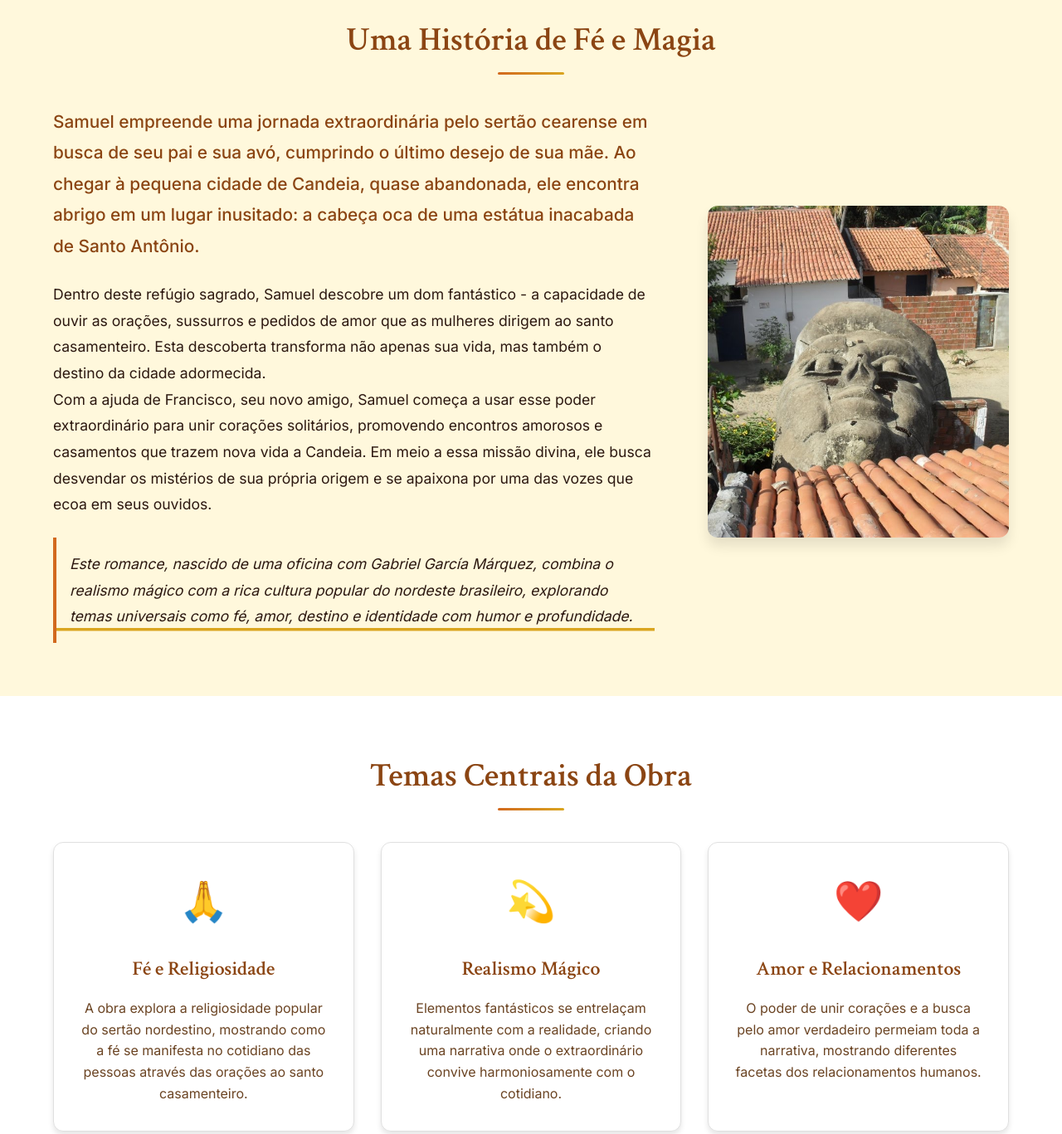
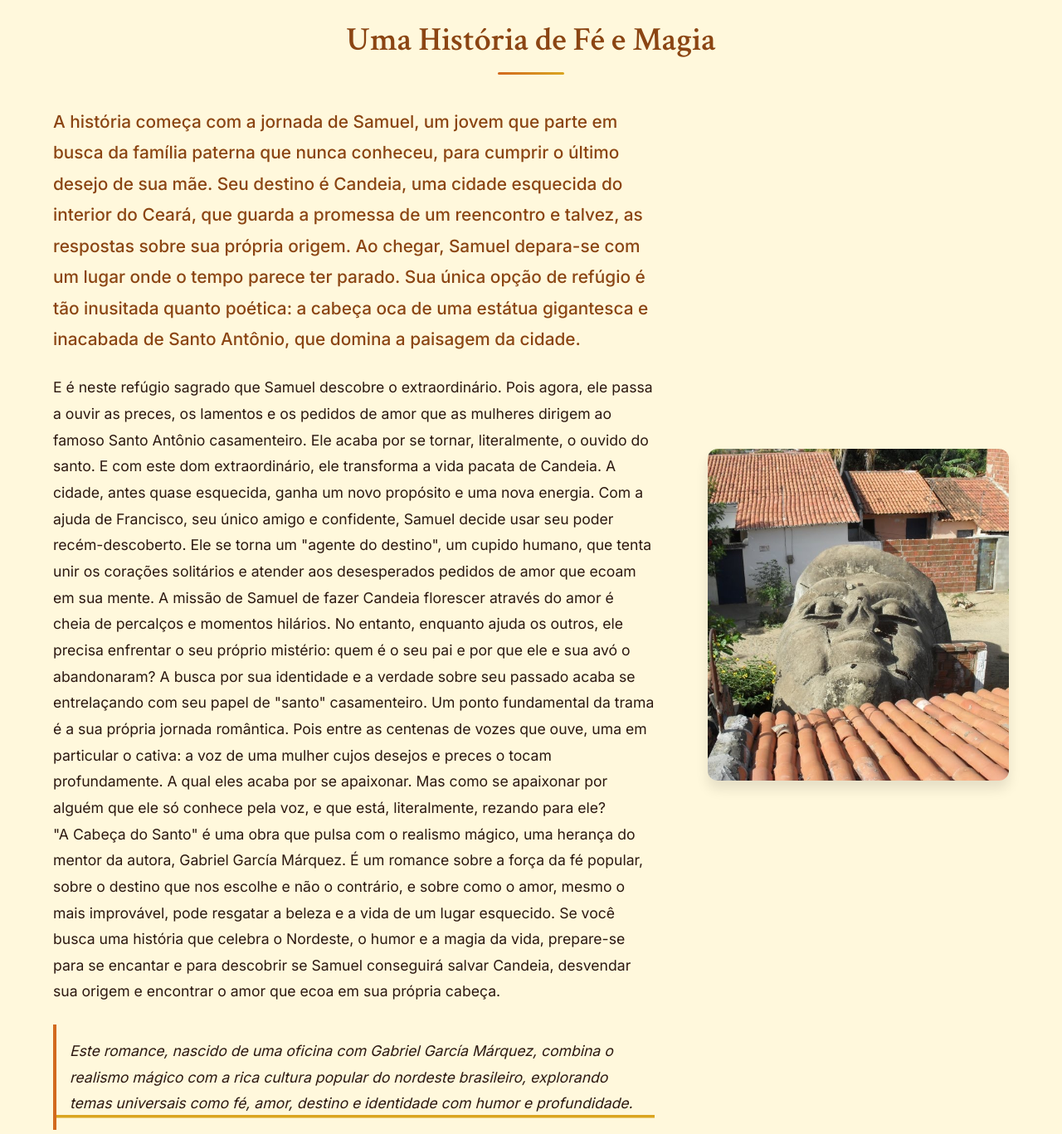
Before and after one commit to gabriel24felipe/Trabalho-de-Antropologia, a plain HTML site: page index.html in a window 1280 px wide. Shown: the part 760-2127 px from the top of the page at 83% size. Drawn offline with Linux system fonts and the light colour scheme.

Commit message:
Update index.html

```diff
--- a/index.html
+++ b/index.html
@@ -61,11 +61,17 @@
                 <h2 class="section-title">Uma História de Fé e Magia</h2>
                 <div class="synopsis-content">
                     <div class="synopsis-text">
-                        <p class="lead">Samuel empreende uma jornada extraordinária pelo sertão cearense em busca de seu pai e sua avó, cumprindo o último desejo de sua mãe. Ao chegar à pequena cidade de Candeia, quase abandonada, ele encontra abrigo em um lugar inusitado: a cabeça oca de uma estátua inacabada de Santo Antônio.</p>
+                        <p class="lead">A história começa com a jornada de Samuel, um jovem que parte em busca da família paterna que nunca conheceu, para cumprir o último desejo de sua mãe. Seu destino é Candeia, uma cidade esquecida do interior do Ceará, que guarda a promessa de um reencontro e talvez, as respostas sobre sua própria origem.
+Ao chegar, Samuel depara-se com um lugar onde o tempo parece ter parado. Sua única opção de refúgio é tão inusitada quanto poética: a cabeça oca de uma estátua gigantesca e inacabada de Santo Antônio, que domina a paisagem da cidade. </p>
 
-                        <p>Dentro deste refúgio sagrado, Samuel descobre um dom fantástico - a capacidade de ouvir as orações, sussurros e pedidos de amor que as mulheres dirigem ao santo casamenteiro. Esta descoberta transforma não apenas sua vida, mas também o destino da cidade adormecida.</p>
+                        <p>E é neste refúgio sagrado que Samuel descobre o extraordinário. Pois agora, ele passa a ouvir as preces, os lamentos e os pedidos de amor que as mulheres dirigem ao famoso Santo Antônio casamenteiro. Ele acaba por se tornar, literalmente, o ouvido do santo.
+E com este dom extraordinário, ele transforma a vida pacata de Candeia. A cidade, antes quase esquecida, ganha um novo propósito e uma nova energia. Com a ajuda de Francisco, seu único amigo e confidente, Samuel decide usar seu poder recém-descoberto. Ele se torna um "agente do destino", um cupido humano, que tenta unir os corações solitários e atender aos desesperados pedidos de amor que ecoam em sua mente.
 
-                        <p>Com a ajuda de Francisco, seu novo amigo, Samuel começa a usar esse poder extraordinário para unir corações solitários, promovendo encontros amorosos e casamentos que trazem nova vida a Candeia. Em meio a essa missão divina, ele busca desvendar os mistérios de sua própria origem e se apaixona por uma das vozes que ecoa em seus ouvidos.</p>
+A missão de Samuel de fazer Candeia florescer através do amor é cheia de percalços e momentos hilários. No entanto, enquanto ajuda os outros, ele precisa enfrentar o seu próprio mistério: quem é o seu pai e por que ele e sua avó o abandonaram? A busca por sua identidade e a verdade sobre seu passado acaba se entrelaçando com seu papel de "santo" casamenteiro.
+Um ponto fundamental da trama é a sua própria jornada romântica. Pois entre as centenas de vozes que ouve, uma em particular o cativa: a voz de uma mulher cujos desejos e preces o tocam profundamente. A qual eles acaba por se apaixonar. Mas como se apaixonar por alguém que ele só conhece pela voz, e que está, literalmente, rezando para ele?</p>
+
+                        <p>"A Cabeça do Santo" é uma obra que pulsa com o realismo mágico, uma herança do mentor da autora, Gabriel García Márquez. É um romance sobre a força da fé popular, sobre o destino que nos escolhe e não o contrário, e sobre como o amor, mesmo o mais improvável, pode resgatar a beleza e a vida de um lugar esquecido.
+Se você busca uma história que celebra o Nordeste, o humor e a magia da vida, prepare-se para se encantar e para descobrir se Samuel conseguirá salvar Candeia, desvendar sua origem e encontrar o amor que ecoa em sua própria cabeça.</p>
 
                         <p class="highlight">Este romance, nascido de uma oficina com Gabriel García Márquez, combina o realismo mágico com a rica cultura popular do nordeste brasileiro, explorando temas universais como fé, amor, destino e identidade com humor e profundidade.</p>
                     </div>
@@ -141,7 +147,7 @@
                 </div>
                 <div class="footer-text">
                     <p>&copy; 2025 A Cabeça do Santo - Site dedicado à obra de Socorro Acioli</p>
-                    <p>Desenvolvido com paixão pela literatura brasileira</p>
+                    <p>Feito por Gabriel Fernandes e Lorrana Presense-09/09/2025</p>
                 </div>
             </div>
         </div>
```
